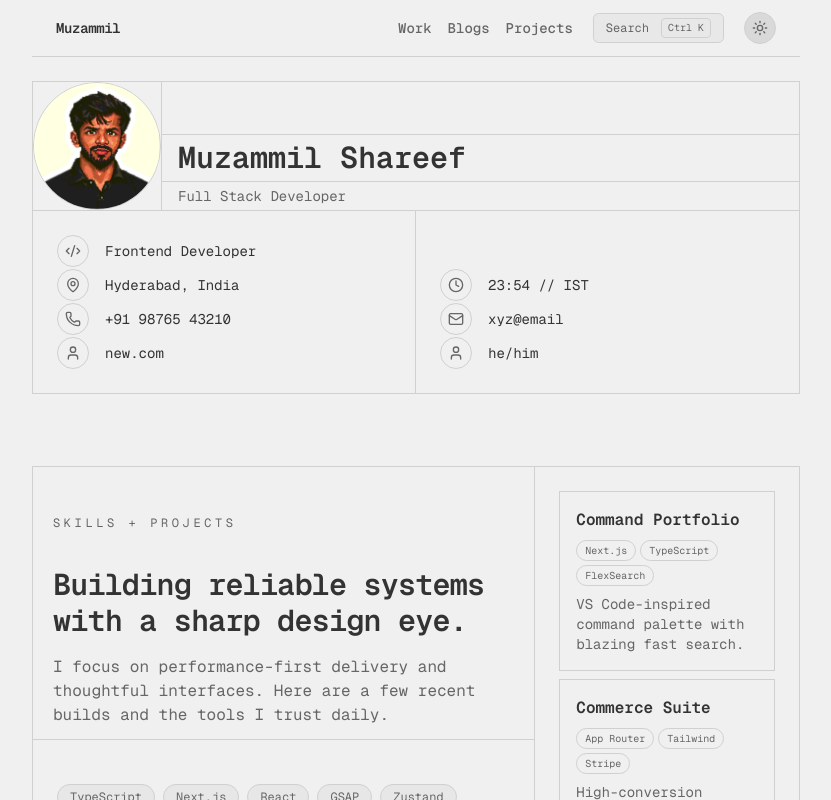
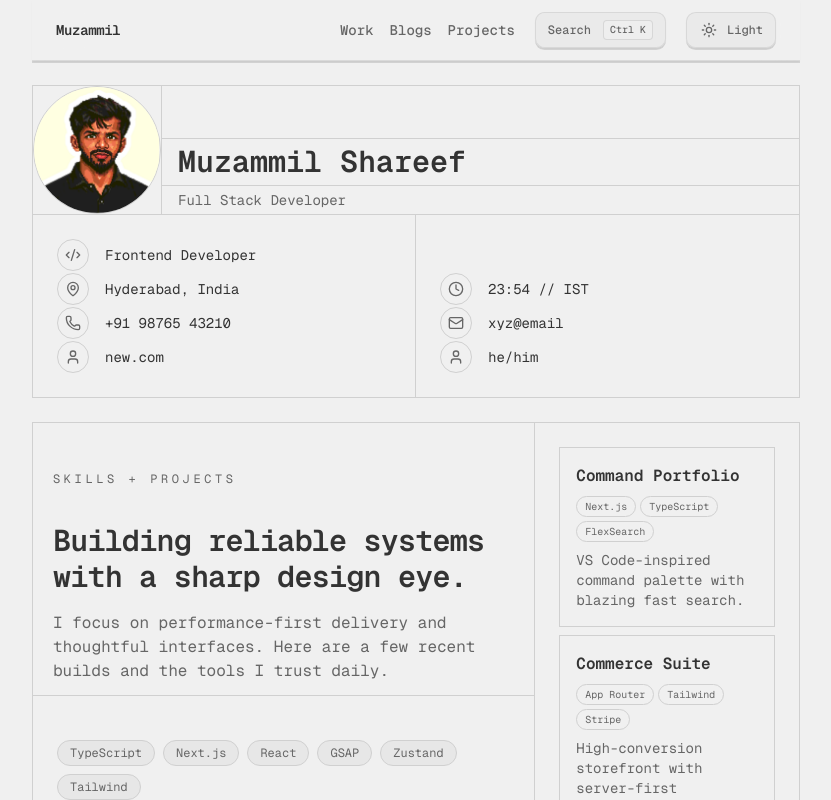
Before and after one commit to muzammilx07/portfolio_v2, a Next.js app: page / in a window 1280 px wide. Shown: the top 800 px of the page, without its empty margins (224-1055 px from the left). Built offline with nearby package versions, Linux system fonts and the light colour scheme.

Commit message:
new toggle ui

```diff
--- a/package.json
+++ b/package.json
@@ -15,7 +15,7 @@
     "clsx": "^2.1.1",
     "date-fns": "^4.1.0",
     "flexsearch": "^0.8.212",
-    "framer-motion": "^12.30.0",
+    "framer-motion": "^12.33.0",
     "gray-matter": "^4.0.3",
     "gsap": "^3.14.2",
     "lucide-react": "^0.563.0",
--- a/src/app/page.tsx
+++ b/src/app/page.tsx
@@ -6,7 +6,7 @@ import SkillsShowcase from "@/components/home/SkillsShowcase";
 
 export default function Page() {
   return (
-    <div className="flex flex-col gap-10 sm:gap-12">
+    <div className="flex flex-col ">
       <Hero />
       <FeaturedProjects />
       <SkillsShowcase />
--- a/src/components/home/FeaturedProjects.tsx
+++ b/src/components/home/FeaturedProjects.tsx
@@ -3,7 +3,7 @@ import { projects } from "@/lib/data/projects";
 
 export default function FeaturedProjects() {
   return (
-    <section className=" border border-border flex flex-row ">
+    <section className=" border border-border flex flex-row mt-6">
       <div className="space-y-3 border-r  border-border">
         <p className="text-xs uppercase tracking-[0.3em] text-muted-foreground px-5 pt-12">
           Skills + Projects
--- a/src/components/home/Hero.tsx
+++ b/src/components/home/Hero.tsx
@@ -36,7 +36,7 @@ export default function ProfileHero() {
   }, []);
 
   return (
-    <section className="py-6 text-foreground">
+    <section className="pt-6 text-foreground">
       {/* OUTER CONTAINER */}
       <div className="border border-border">
         {/* ================= TOP ROW ================= */}
--- a/src/components/layout/Navbar.tsx
+++ b/src/components/layout/Navbar.tsx
@@ -1,22 +1,23 @@
-import Image from "next/image";
 import Link from "next/link";
 import ThemeToggle from "./ThemeToggle";
 import { navigation } from "@/config/navigation";
 import { siteConfig } from "@/config/site";
 
+const navPillBase =
+  "inline-flex h-9 items-center gap-2 rounded-xl border border-border/70 bg-muted/30 px-3 text-xs font-medium text-muted-foreground shadow-sm cursor-pointer motion-safe:transition-all motion-safe:duration-200 motion-reduce:transition-none hover:border-foreground/30 hover:bg-muted/60 hover:text-foreground focus-visible:outline-none focus-visible:ring-2 focus-visible:ring-foreground/30 focus-visible:ring-offset-2 focus-visible:ring-offset-background";
+
 export default function Navbar() {
   return (
     <nav
-      className="sticky top-0 z-50 w-full border-b border-border bg-background/90 text-foreground backdrop-blur"
+      className="sticky top-0 z-50 w-full border-b  border-border/70 bg-background/80 text-foreground backdrop-blur-xl shadow-sm"
       aria-label="Primary"
     >
       <div className="mx-auto flex max-w-4xl items-center justify-between px-4 py-3 sm:px-6">
         <Link
           href="/"
-          className="flex items-center gap-3 text-sm font-semibold tracking-tight text-foreground"
+          className="group flex items-center gap-3 text-sm font-semibold tracking-tight text-foreground"
           aria-label={`${siteConfig.name} home`}
         >
-
           <span>{siteConfig.name}</span>
         </Link>
 
@@ -26,7 +27,7 @@ export default function Navbar() {
               <li key={link.href}>
                 <Link
                   href={link.href}
-                  className="relative text-muted-foreground transition hover:text-foreground"
+                  className="relative text-muted-foreground transition-colors hover:text-foreground after:absolute after:-bottom-2 after:left-0 after:h-px after:w-full after:origin-left after:scale-x-0 after:bg-foreground/70 after:transition-transform after:duration-300 after:content-[''] hover:after:scale-x-100"
                 >
                   {link.label}
                 </Link>
@@ -35,15 +36,17 @@ export default function Navbar() {
           </ul>
           <button
             type="button"
-            className="hidden items-center gap-3 rounded-lg border border-border bg-muted/40 px-3 py-1 text-xs text-muted-foreground transition hover:bg-muted md:flex"
+            className={`${navPillBase} group relative hidden gap-3 overflow-hidden before:absolute before:inset-y-0 before:left-0 before:w-10 before:-translate-x-full before:bg-gradient-to-r before:from-transparent before:via-foreground/10 before:to-transparent before:content-[''] motion-safe:before:transition-transform motion-safe:before:duration-500 hover:before:translate-x-[220%] md:flex`}
             aria-label="Open search"
           >
-            <span>Search</span>
-            <span className="rounded border border-border px-1.5 py-0.5 text-[10px] text-muted-foreground">
+            <span className="motion-safe:transition-transform motion-safe:duration-200 motion-reduce:transition-none group-hover:translate-x-[1px]">
+              Search
+            </span>
+            <span className="rounded border border-border/80 bg-background/60 px-1.5 py-0.5 text-[10px] text-muted-foreground motion-safe:transition-transform motion-safe:duration-200 motion-reduce:transition-none group-hover:-translate-y-[1px] group-hover:text-foreground">
               Ctrl K
             </span>
           </button>
-          <ThemeToggle />
+          <ThemeToggle className={navPillBase} />
         </div>
       </div>
     </nav>
--- a/src/components/layout/ThemeToggle.tsx
+++ b/src/components/layout/ThemeToggle.tsx
@@ -1,43 +1,116 @@
 "use client";
 
-import { useMemo } from "react";
+import { useEffect, useId, useRef, useState } from "react";
+import { motion, AnimatePresence } from "framer-motion";
+import { Sun, Moon, Monitor } from "lucide-react";
 import { useTheme } from "next-themes";
-import { Moon, Sun } from "lucide-react";
-import { cn } from "@/lib/utils";
 
-export default function ThemeToggle() {
-  const { theme, resolvedTheme, setTheme } = useTheme();
+const themes = [
+  { id: "light", label: "Light", icon: Sun },
+  { id: "system", label: "System", icon: Monitor },
+  { id: "dark", label: "Dark", icon: Moon },
+] as const;
 
-  const isDark = useMemo(() => {
-    if (theme === "system") {
-      return resolvedTheme === "dark";
+interface ThemeToggleProps {
+  className?: string;
+}
+
+const defaultTriggerClassName =
+  "inline-flex h-9 items-center gap-2 rounded-xl border border-border/70 bg-muted/30 px-3 text-xs font-medium text-muted-foreground shadow-sm cursor-pointer motion-safe:transition-all motion-safe:duration-200 motion-reduce:transition-none hover:border-foreground/30 hover:bg-muted/60 hover:text-foreground focus-visible:outline-none focus-visible:ring-2 focus-visible:ring-foreground/30 focus-visible:ring-offset-2 focus-visible:ring-offset-background";
+
+export default function ThemeToggle({ className }: ThemeToggleProps) {
+  const { setTheme, resolvedTheme } = useTheme();
+  const [open, setOpen] = useState(false);
+  const [mounted, setMounted] = useState(false);
+
+  const ref = useRef<HTMLDivElement>(null);
+  const menuId = useId();
+
+  // close when clicking outside
+  useEffect(() => {
+    function handleClick(e: MouseEvent) {
+      if (!ref.current) return;
+      if (!ref.current.contains(e.target)) {
+        setOpen(false);
+      }
     }
+    document.addEventListener("mousedown", handleClick);
+    return () => document.removeEventListener("mousedown", handleClick);
+  }, []);
 
-    return theme === "dark";
-  }, [resolvedTheme, theme]);
+  // avoid hydration mismatch with resolvedTheme
+  useEffect(() => {
+    setMounted(true);
+  }, []);
+
+  const selectTheme = (id: (typeof themes)[number]["id"]) => {
+    setTheme(id);
+    setOpen(false);
+  };
+
+  const CurrentIcon =
+    resolvedTheme === "dark" ? Moon : resolvedTheme === "light" ? Sun : Monitor;
 
   return (
-    <button
-      type="button"
-      onClick={() => setTheme(isDark ? "light" : "dark")}
-      aria-label="Toggle theme"
-      className={cn(
-        "relative flex h-8 w-8 items-center justify-center rounded-full border border-border bg-muted text-muted-foreground",
-        "transition-colors hover:bg-accent",
-      )}
-    >
-      <Sun
-        className={cn(
-          "absolute h-4 w-4 transition-all duration-200",
-          isDark ? "scale-0 rotate-90 opacity-0" : "scale-100 opacity-100",
+    <div ref={ref} className="relative">
+      <button
+        type="button"
+        aria-haspopup="menu"
+        aria-expanded={open}
+        aria-controls={menuId}
+        onClick={() => setOpen((prev) => !prev)}
+        className={`group ${className ?? defaultTriggerClassName}`}
+      >
+        <motion.span
+          initial={false}
+          animate={{ rotate: open ? 8 : 0, scale: open ? 1.05 : 1 }}
+          transition={{ type: "spring", stiffness: 300, damping: 18 }}
+          className="flex h-5 w-5 items-center justify-center"
+        >
+          <CurrentIcon size={16} />
+        </motion.span>
+        <span className="hidden capitalize sm:inline">
+          {mounted ? resolvedTheme : "theme"}
+        </span>
+      </button>
+
+      <AnimatePresence>
+        {open && (
+          <motion.div
+            id={menuId}
+            role="menu"
+            initial={{ opacity: 0, y: -6, scale: 0.98 }}
+            animate={{ opacity: 1, y: 6, scale: 1 }}
+            exit={{ opacity: 0, y: -4, scale: 0.98 }}
+            transition={{ type: "spring", stiffness: 320, damping: 24 }}
+            className="absolute right-0 mt-2 w-40 overflow-hidden rounded-2xl border border-border bg-background/95 p-1 shadow-lg backdrop-blur"
+          >
+            {themes.map((t) => {
+              const Icon = t.icon;
+              const isActive = mounted && resolvedTheme === t.id;
+              return (
+                <button
+                  key={t.id}
+                  type="button"
+                  role="menuitem"
+                  onClick={() => selectTheme(t.id)}
+                  className={`flex h-9 w-full items-center gap-2 rounded-xl px-2.5 text-xs font-medium cursor-pointer motion-safe:transition-colors motion-safe:duration-200 motion-reduce:transition-none focus-visible:outline-none focus-visible:ring-2 focus-visible:ring-foreground/30 focus-visible:ring-offset-2 focus-visible:ring-offset-background
+                  ${
+                    isActive
+                      ? "bg-foreground text-background"
+                      : "text-foreground hover:bg-muted"
+                  }`}
+                >
+                  <span className="flex h-6 w-6 items-center justify-center rounded-lg border border-border bg-background/60">
+                    <Icon size={14} />
+                  </span>
+                  <span>{t.label}</span>
+                </button>
+              );
+            })}
+          </motion.div>
         )}
-      />
-      <Moon
-        className={cn(
-          "absolute h-4 w-4 transition-all duration-200",
-          isDark ? "scale-100 opacity-100" : "scale-0 -rotate-90 opacity-0",
-        )}
-      />
-    </button>
+      </AnimatePresence>
+    </div>
   );
 }
```
Also changed, not shown: 1 other file (tests, documents, lock files or other folders).
